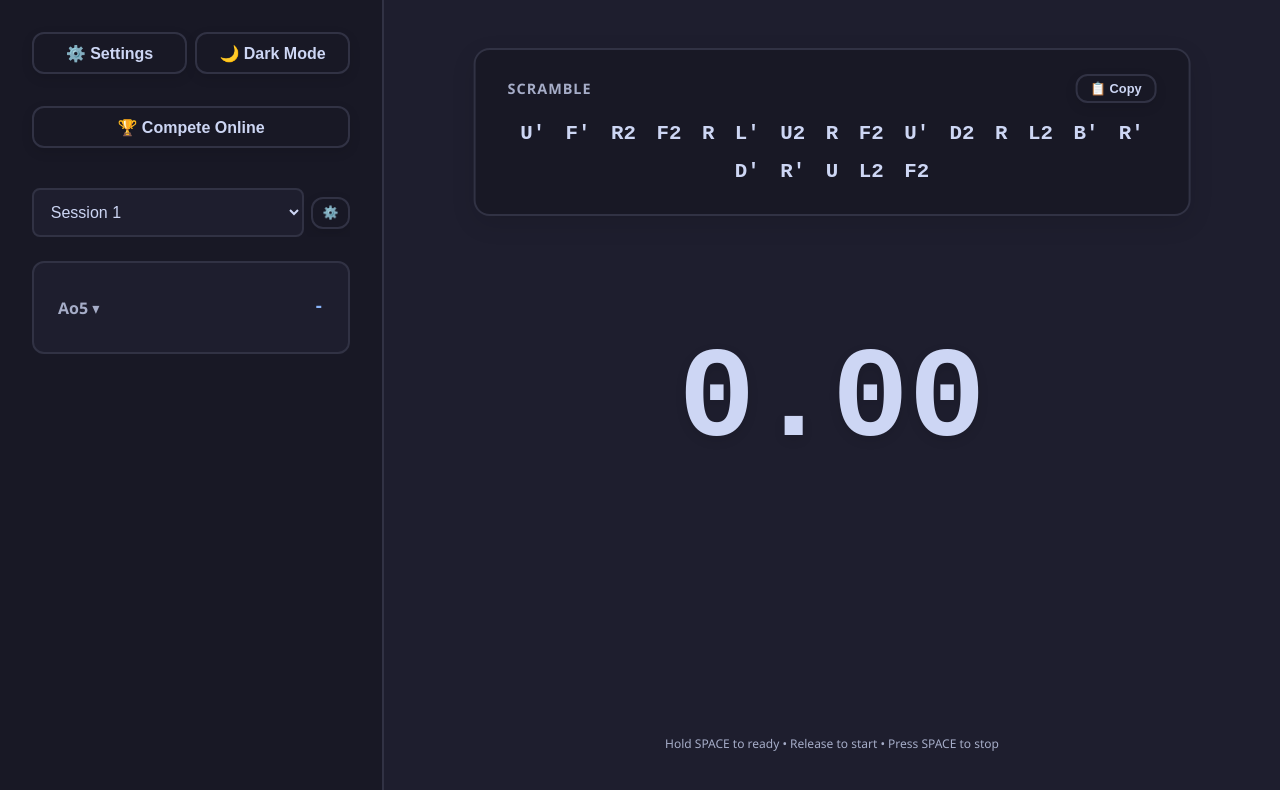
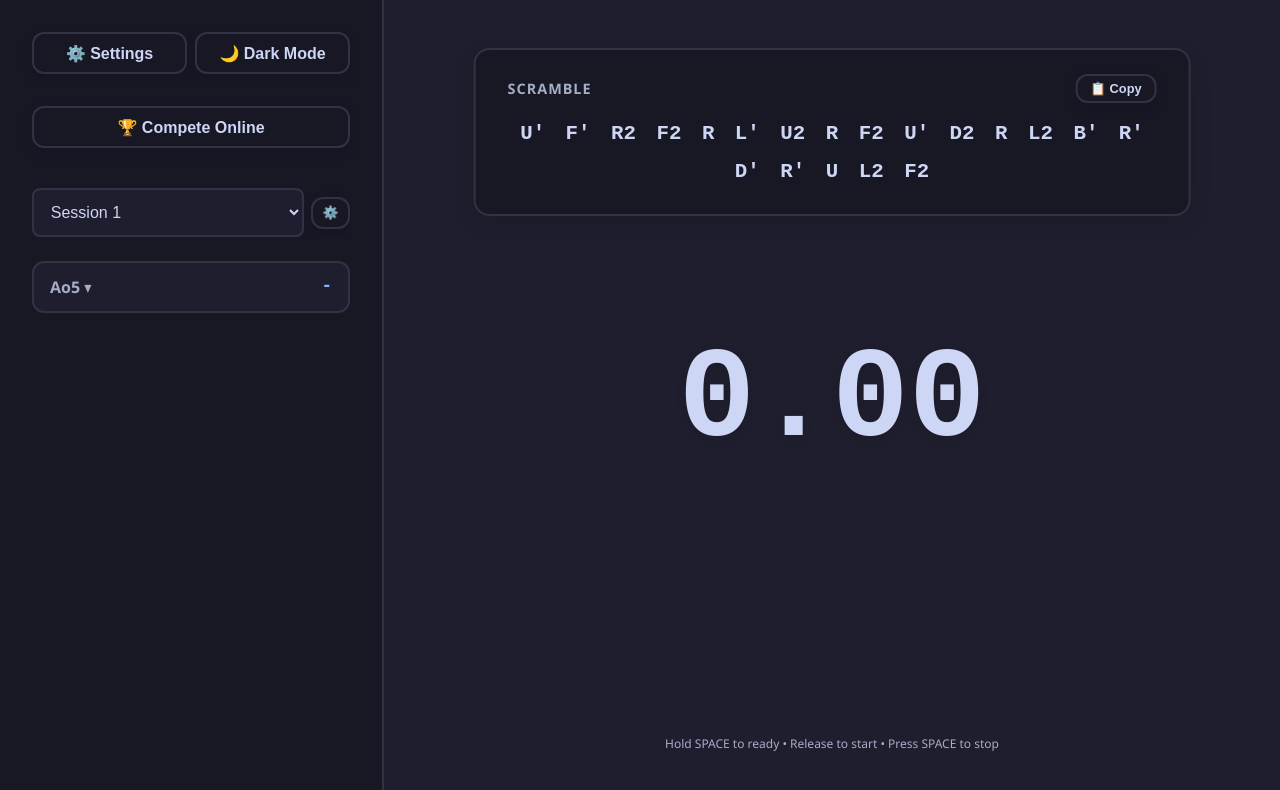
Before and after one commit to tunimamluk/AiCubeTimer, a React (Vite) app: page / in a window 1280 px wide. Shown: the top 790 px of the page. Built offline with nearby package versions, Linux system fonts and the light colour scheme.

Commit message:
Reduce ao5 card padding for a more compact layout
Co-Authored-By: Claude Sonnet 4.6 <noreply@anthropic.com>

```diff
--- a/style.css
+++ b/style.css
@@ -185,7 +185,7 @@ body {
 
 .statistics {
     background: var(--bg-primary);
-    padding: 1.5rem;
+    padding: 0.5rem 1rem;
     border-radius: 12px;
     border: 2px solid var(--border);
 }
@@ -201,7 +201,7 @@ body {
 .stat-item {
     display: flex;
     justify-content: space-between;
-    padding: 0.6rem 0;
+    padding: 0.3rem 0;
     border-bottom: 1px solid var(--border);
 }
 
```
